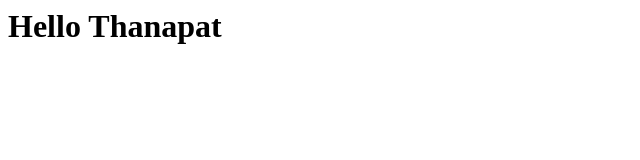
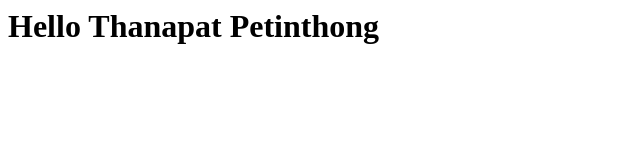
Before and after one commit to geolaterrr/test-project, a plain HTML site: page index.html in a window 1280 px wide. Shown: the whole page, without its empty margins (0-640 px from the left). Drawn offline with Linux system fonts and the light colour scheme.

Commit message:
Update index.html
add lastname

```diff
--- a/index.html
+++ b/index.html
@@ -1,5 +1,5 @@
 <html>
     <body>
-        <h1>Hello Thanapat</h1>
+        <h1>Hello Thanapat Petinthong</h1>
     </body>
 </html>
```
